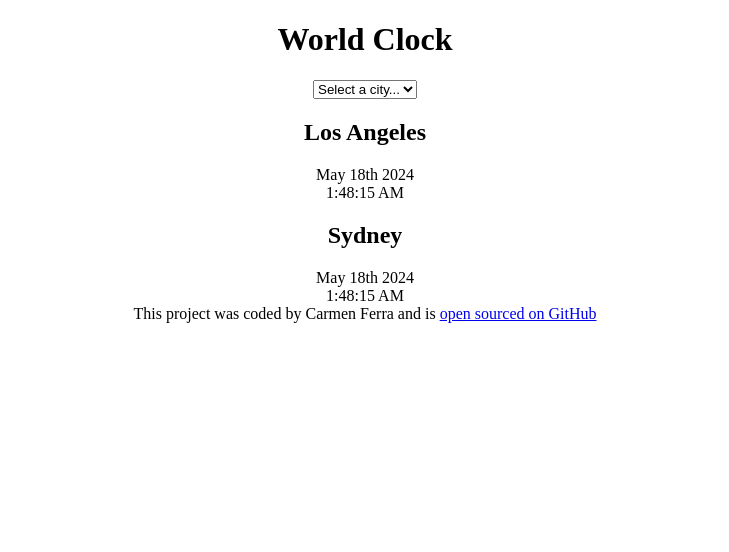
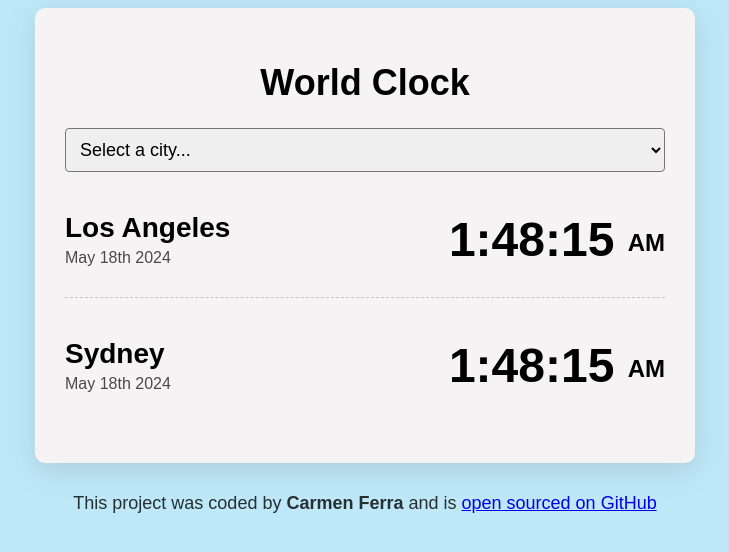
Before and after one commit to csferra/world-clock, a plain HTML site: page index.html in a window 1280 px wide. Shown: the whole page, without its empty margins (275-1004 px from the left). Drawn offline with Linux system fonts and the light colour scheme.

Commit message:
Styled the project with CSS

```diff
--- a/index.html
+++ b/index.html
@@ -18,21 +18,27 @@
             <option value="">Tokyo</option>
         </select>
         <div class="city">
-            <h2>Los Angeles</h2>
-            <div class="date">May 18th 2024</div>
-            <div class="time">1:48:15 AM</div>
+            <div>
+                <h2>Los Angeles</h2>
+                <div class="date">May 18th 2024</div>
+            </div>
+            <div class="time">1:48:15 <small>AM</small></div>
         </div>
+
         <div class="city">
-            <h2>Sydney</h2>
-            <div class="date">May 18th 2024</div>
-            <div class="time">1:48:15 AM</div>
+            <div>
+                <h2>Sydney</h2>
+                <div class="date">May 18th 2024</div>
+            </div>
+            <div class="time">1:48:15 <small>AM</small></div>
         </div>
 
     </div>
 </body>
 <script src="index.js"></script>
 <footer>
-    This project was coded by Carmen Ferra and is <a href="https://github.com/csferra/world-clock" target="_blank"> open
+    This project was coded by <strong>Carmen Ferra</strong> and is <a href="https://github.com/csferra/world-clock"
+        target="_blank"> open
         sourced on GitHub</a>
 </footer>
 
--- a/style.css
+++ b/style.css
@@ -1,3 +1,64 @@
 body {
+  background-color: rgb(190, 232, 248);
+  font-family: sans-serif;
+}
+
+h1 {
   text-align: center;
+  font-family: sans-serif;
+  font-size: 36px;
 }
+
+h2 {
+  margin: 0 0 5px;
+  font-size: 28px;
+}
+
+select {
+  display: block;
+  width: 100%;
+  font-size: 18px;
+  border-radius: 4px;
+  padding: 10px;
+}
+.container {
+  max-width: 600px;
+  margin: 0 auto;
+  background: rgb(245, 243, 243);
+  padding: 30px;
+  box-shadow: rgba(100, 100, 111, 0.2) 0px 7px 29px 0px;
+  border-radius: 10px;
+  /*margin: 60px 0;*/
+}
+
+.city {
+  display: flex;
+  justify-content: space-between;
+  margin: 10px 0;
+  padding: 30px 0;
+  border-bottom: 1px dashed rgba(0, 0, 0, 0.2);
+}
+
+.city:last-child {
+  border: none;
+}
+
+.date {
+  opacity: 0.7;
+}
+.time {
+  font-size: 48px;
+  font-weight: bold;
+}
+
+.time small {
+  font-size: 24px;
+  vertical-align: middle;
+}
+
+footer {
+  text-align: center;
+  padding-top: 30px;
+  font-size: 18px;
+  color: rgba(0, 0, 0, 0.8);
+}
```
